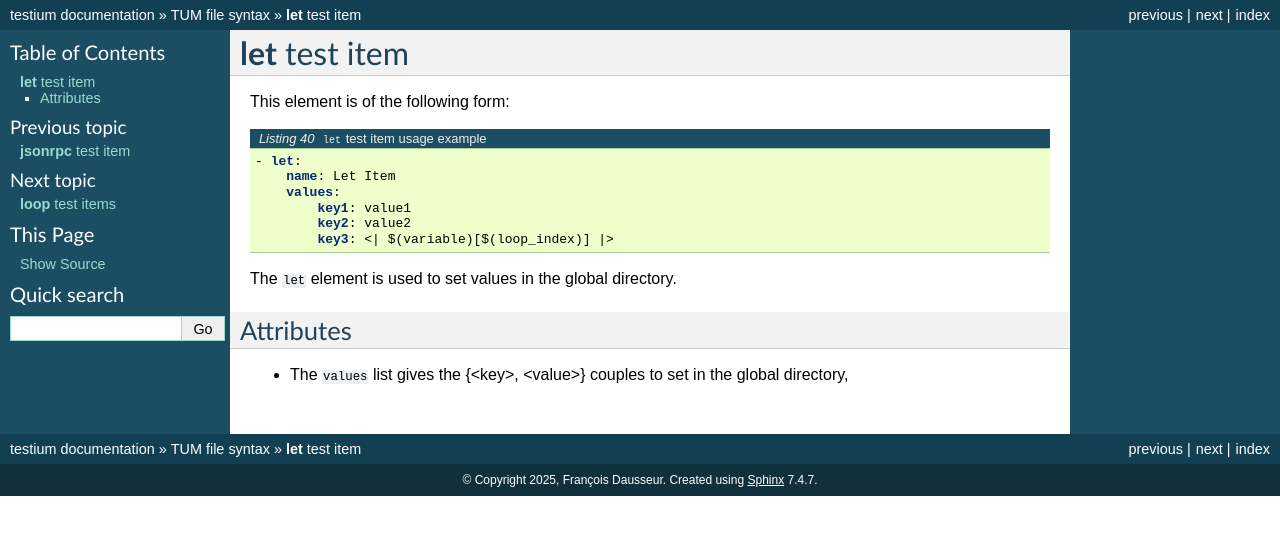
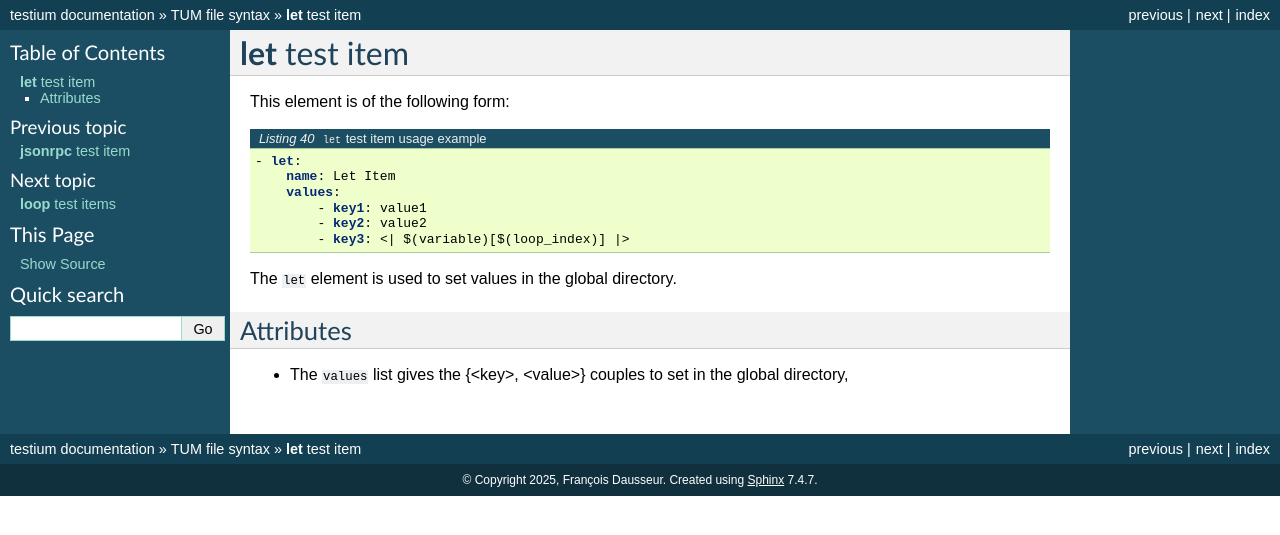
Before and after one commit to testium-HIL/testium, a Sphinx documentation site: the page built from doc/manual/sphinx/source/test_items/let_test_item.rst, in a window 1280 px wide. Shown: the top 535 px of the page. Built offline with Sphinx 7.4.7, drawn with Linux system fonts in a browser that asks for light colours.

```diff
--- a/doc/manual/sphinx/source/test_items/let_test_item.rst
+++ b/doc/manual/sphinx/source/test_items/let_test_item.rst
@@ -9,9 +9,9 @@ This element is of the following form:
     - let:
         name: Let Item
         values:
-            key1: value1
-            key2: value2
-            key3: <| $(variable)[$(loop_index)] |>
+            - key1: value1
+            - key2: value2
+            - key3: <| $(variable)[$(loop_index)] |>
 
 The ``let`` element is used to set values in the global directory.
 
--- a/doc/manual/sphinx/source/tum_syntax.rst
+++ b/doc/manual/sphinx/source/tum_syntax.rst
@@ -51,8 +51,8 @@ The parameter file can be specified in the `.tum` file root:
     :caption: configuration files definition in the main `.tum` test file
 
     config_file:
-        config1.yaml
-        config2.yaml
+        - config1.yaml
+        - config2.yaml
 
     main:
         name: Test example
```
Also changed, not shown: 4 other files.
